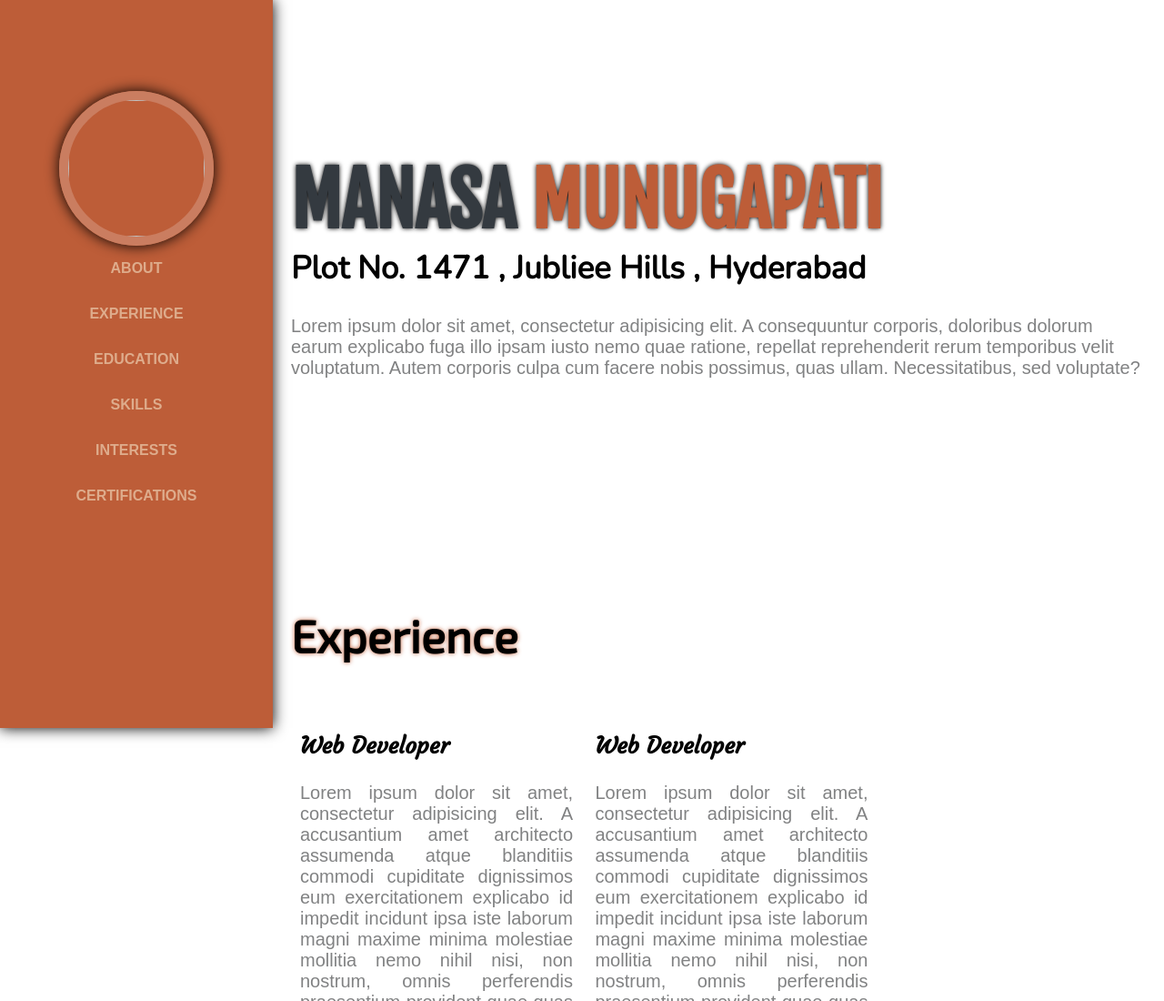
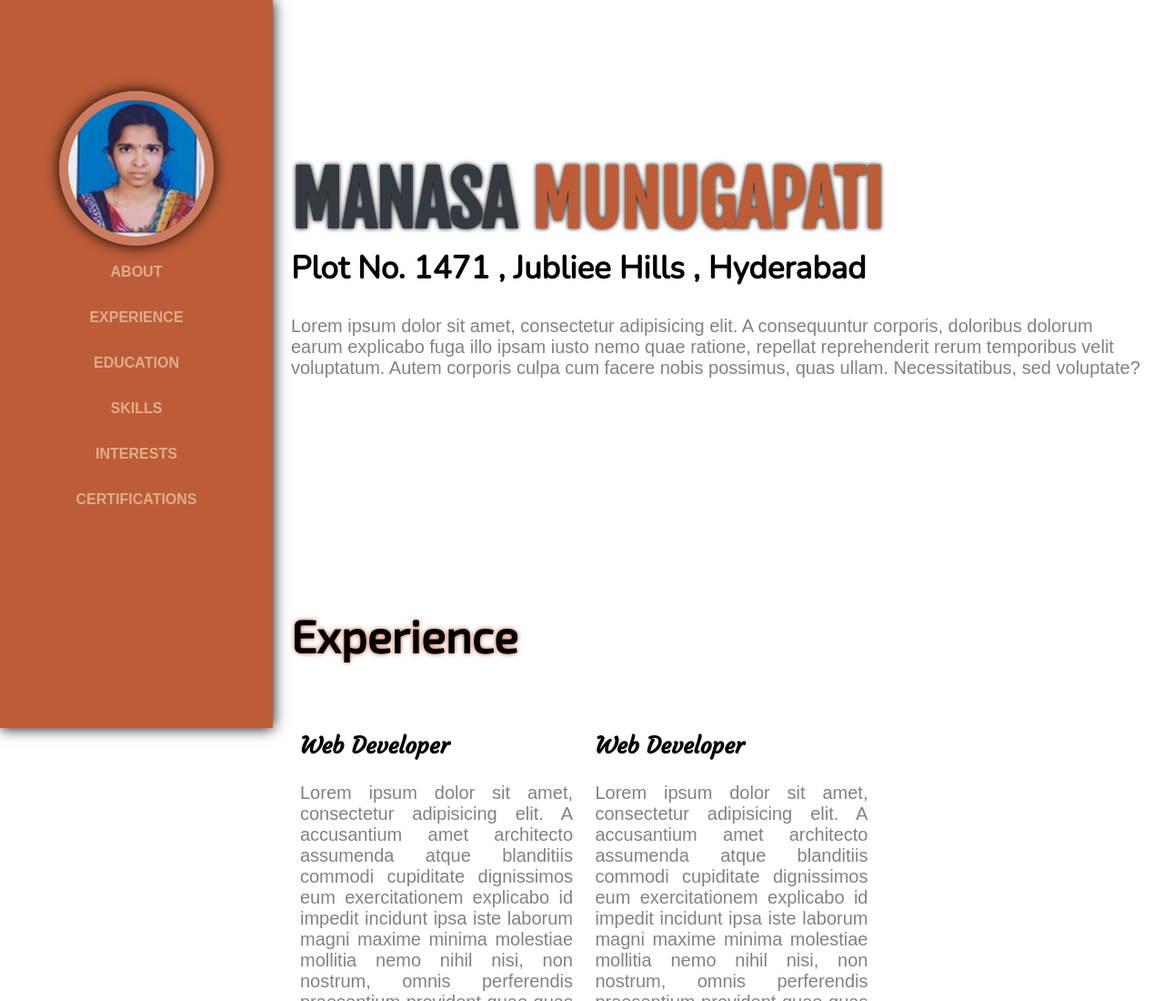
Before and after one commit to munugapatimanasa/munugapatimanasa.github.io, a plain HTML site: page index.html in a window 1280 px wide. Shown: the top 1100 px of the page at 91% size. Drawn offline with nearby package versions, Linux system fonts and the light colour scheme; a web font is replaced by a local one.

Commit message:
Update index.html

```diff
--- a/index.html
+++ b/index.html
@@ -15,7 +15,7 @@
     <aside class="sidebar">
         <ul>
             <li>
-               <img src="img/">
+               <img src="img/Picture.jpg">
             </li>
             <li>
                 <a href="#about-section">About</a>
```
